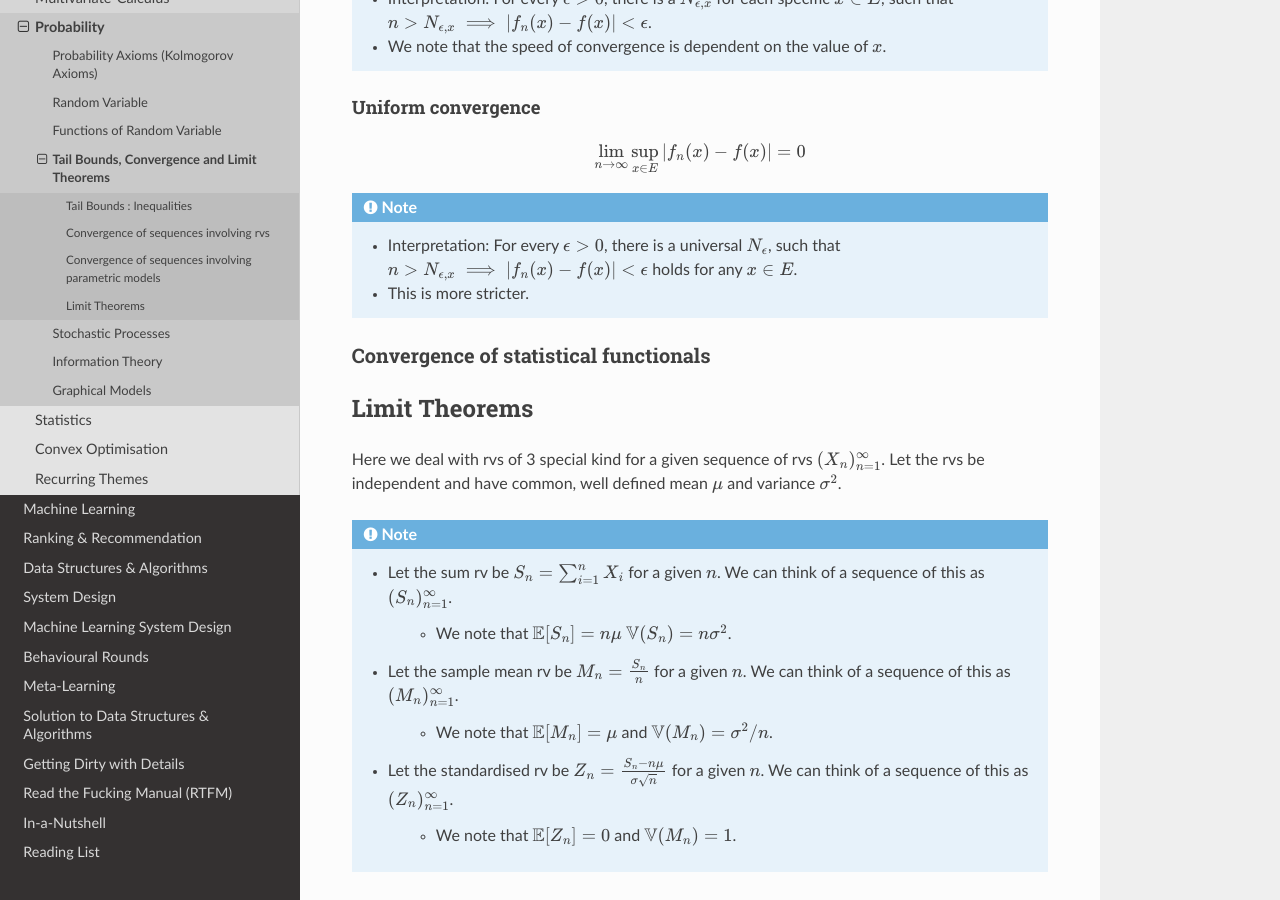
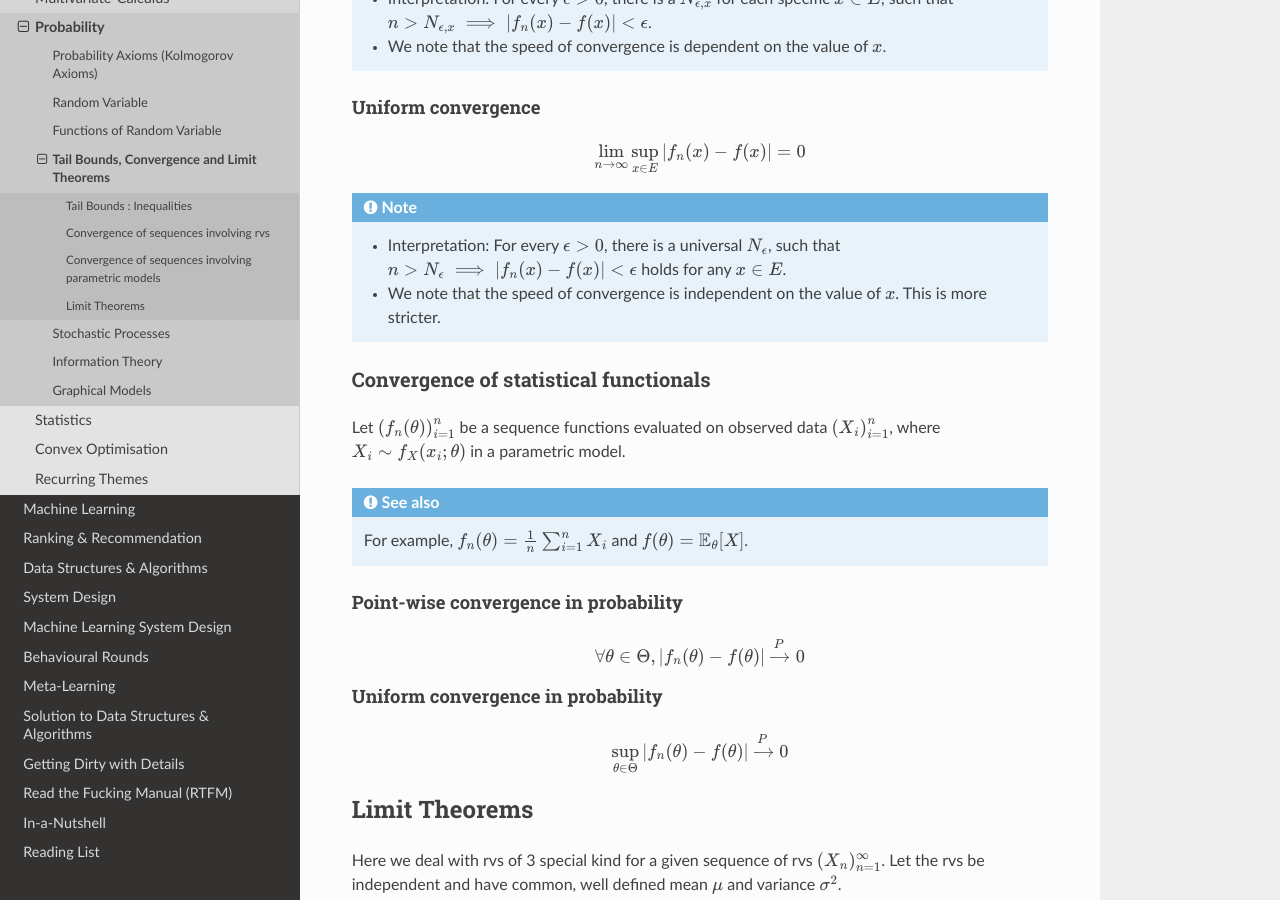
Before and after one commit to uselesstechjunks/leetcode, a Sphinx documentation site: the page built from docs/source/math/prob/ineq.rst, in a window 1280 px wide and 900 px high, scrolled down 4015 px. Built offline with Sphinx 7.4.7 and the Read the Docs theme 2.0.0, drawn with Linux system fonts in a browser that asks for light colours.

Commit message:
Update ineq.rst

```diff
--- a/docs/source/math/prob/ineq.rst
+++ b/docs/source/math/prob/ineq.rst
@@ -130,11 +130,23 @@ Uniform convergence
 .. math:: \lim\limits_{n\to\infty}\sup_{x\in E}|f_n(x)-f(x)|=0
 
 .. note::
-	* Interpretation: For every :math:`\epsilon>0`, there is a universal :math:`N_\epsilon`, such that :math:`n> N_{\epsilon,x}\implies |f_n(x)-f(x)|<\epsilon` holds for any :math:`x\in E`.
-	* This is more stricter.
+	* Interpretation: For every :math:`\epsilon>0`, there is a universal :math:`N_\epsilon`, such that :math:`n> N_\epsilon\implies |f_n(x)-f(x)|<\epsilon` holds for any :math:`x\in E`.
+	* We note that the speed of convergence is independent on the value of :math:`x`. This is more stricter.
 
 Convergence of statistical functionals
 ========================================================================================
+Let :math:`\left(f_n(\theta)\right)_{i=1}^n` be a sequence functions evaluated on observed data :math:`\left(X_i\right)_{i=1}^n`, where :math:`X_i\sim f_X(x_i;\theta)` in a parametric model.
+
+.. seealso::
+	For example, :math:`f_n(\theta)=\frac{1}{n}\sum_{i=1}^n X_i` and :math:`f(\theta)=\mathbb{E}_\theta[X]`.
+
+Point-wise convergence in probability
+----------------------------------------------------------------------------------------
+.. math:: \forall \theta\in\Theta, |f_n(\theta)-f(\theta)|\xrightarrow[]{P}0
+
+Uniform convergence in probability
+----------------------------------------------------------------------------------------
+.. math:: \sup_{\theta\in\Theta} |f_n(\theta)-f(\theta)|\xrightarrow[]{P}0
 
 ****************************************************************************************
 Limit Theorems
```
